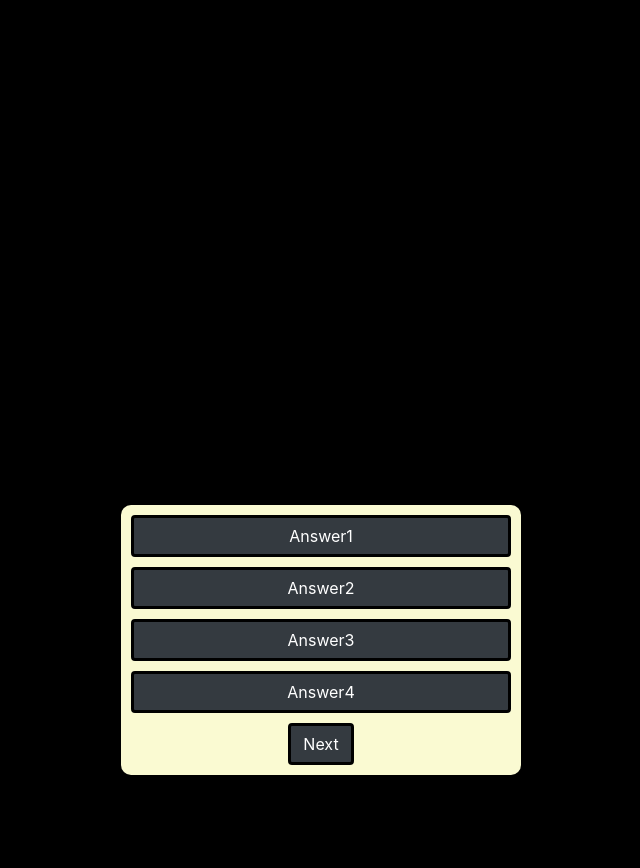
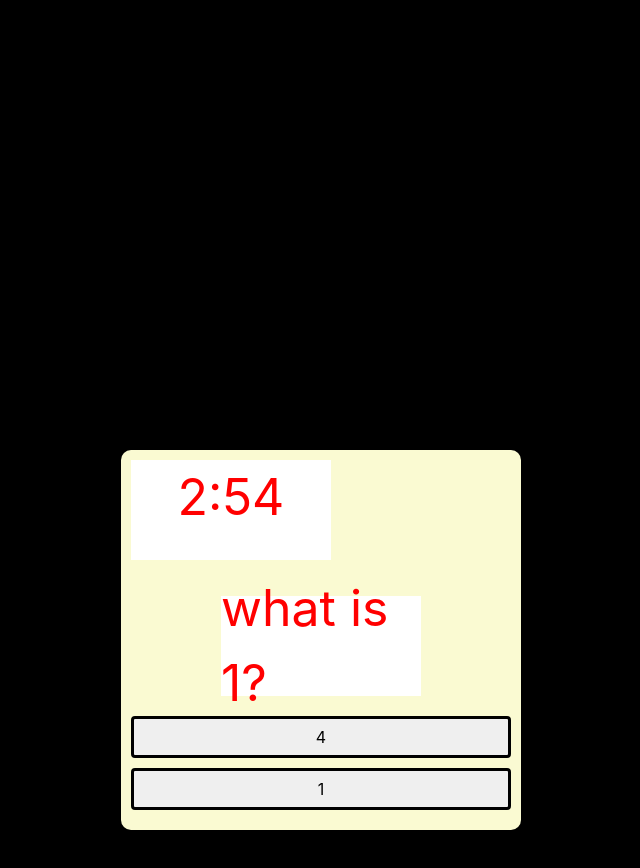
Before and after one commit to calebwelch1/CodingQuiz, a plain HTML site: page index.html in a window 1280 px wide. Both pictures are taken after a click on the button "Start". Shown: the top 868 px of the page, without its empty margins (319-959 px from the left). Drawn offline with nearby package versions, Linux system fonts and the light colour scheme.

Commit message:
working on getting answer buttons to register and change on click

```diff
--- a/index.html
+++ b/index.html
@@ -17,14 +17,12 @@
 
         </header>
         <main>
-
             <div class="container">
                 <p id="timer" class="hide"></p>
-                <div class="questions">
-                    <div id="question">
-
+                <div id="questionContainer">
+                    <p id="please"></p>
                 </div>
-                    <div id=" answer-btn" class="answer-btn answers">
+                <div id=" answer-btn" class="answer-btn answers answerButtonsEl">
                     <button type="button" class="btn btn-dark answer-btn" id="answer1">Answer1</button>
                     <button type="button" class="btn btn-dark answer-btn" id="answer2">Answer2</button>
                     <button type="button" class="btn btn-dark answer-btn" id="answer3">Answer3</button>
--- a/script.js
+++ b/script.js
@@ -27,7 +27,7 @@ var startBtn = $("#startButton")
 //     var seconds = Math.floor((timeLeft % (1000 * 60)) / 1000);//conversion miliseconds on seconds
 //     if (seconds < 10) seconds = "0" + seconds;
 // }, milliseconds)
-var startTimer = 5;
+var startTimer = 3;
 var time = startTimer * 60;
 var countDownEl = document.querySelector("#timer")
 
@@ -56,39 +56,86 @@ var answer4 = $("#answer4");
 var questionContainer = $(".questions");
 var answerButtons = $(".answer-btn");
 var questionEl = $("#question")
-var questionIndex = 0;
+let questionIndex = undefined;
+let shuffle = undefined;
 
 nextButton.addClass("hide")
 answerButtons.addClass("hide")
 startButton.on("click", game)
+$("#questionContainer").addClass("hide")
 
 function game() {
     // alert("started!")
     startButton.addClass("hide");
     nextButton.removeClass("hide");
     answerButtons.removeClass("hide");
+    $("#timer").removeClass("hide");
+    questionEl.removeClass("hide")
+    $("#questionContainer").removeClass("hide")
+
+    shuffle = questions.sort(() => Math.random() - .5)
+    questionIndex = 0;
+
     nextQuestions()
 };
 function nextQuestions() {
-    chooseQuestion(questions[questionIndex]);
+    clear()
+    chooseQuestion(shuffle[questionIndex]);
 
 };
-function chooseQuestion(question) {
-    questionEl.innerText = questions.question
-};
-function answer() {
-
+function clear() {
+    nextButton.addClass("hide")
+    while (document.querySelector(".answerButtonsEl").firstChild) {
+        document.querySelector(".answerButtonsEl").removeChild
+            (document.querySelector(".answerButtonsEl").firstChild)
+    }
+}
+function chooseQuestion(thisquestion) {
+    // for some reason $("#please") won't work. Spent an hour figuring out to just use querySelector
+    document.querySelector("#please").innerHTML = thisquestion.question
+    thisquestion.answers.forEach(answer => {
+        let button = document.createElement("button")
+        button.innerText = answer.text
+        button.classList.add('btn')
+        if (answer.correct) {
+            button.dataset.correct = answer.correct
+        }
+        button.addEventListener("click", correctAnswer)
+        document.querySelector(".answerButtonsEl").appendChild(button)
+    })
 };
 
+function correctAnswer(ans) {
+    let selectedButton = ans.target
+    let correct = selectedButton.dataset.correct
+    setStatusClass(document.body, correct)
+    // convert to Array so we can use a for each loop on it.
+    Array.from(document.querySelector(".answerButtonsEl").children).forEach(button => {
+        setStatusClass(button, button.dataset.correct)
+    })
+    nextButton.removeClass("hide")
+};
+function setStatusClass(ans, correct) {
+    clearStatus(ans)
+    if (correct) {
+        ans.addClass("correct")
+    } else {
+        ans.addClass("wrong")
+    }
+}
+function clearStatus(ans) {
+    ans.removeClass("correct")
+    ans.removeClass("wrong")
+}
 var questions = [
     {
-        question: "what is 1",
+        question: "what is 1?",
         answers: [
             { text: '4', correct: false },
             { text: '1', correct: true }
         ]
     }
-]
+];
 // window.onload = function () {
 //     if (window.jQuery) {
 //         // jQuery is loaded
--- a/style.css
+++ b/style.css
@@ -12,6 +12,7 @@ body{
 
 p{
     background-color: white;
+    justify-content: center;
     display: inline-flex;
     font-size: 50px;
     height: 100px;
@@ -74,3 +75,17 @@ visibility: visible;
 .hidden{
 visibility: hidden;
 }
+
+#questionContainer{
+    display:flex;
+    justify-content: center;
+    align-items: center;
+    color: black;
+}
+
+#please{
+    margin: 20px;
+    display: flex;
+    justify-content: center;
+    align-items: center;
+}
```
Lines whose indentation alone changed are shown as unchanged.
